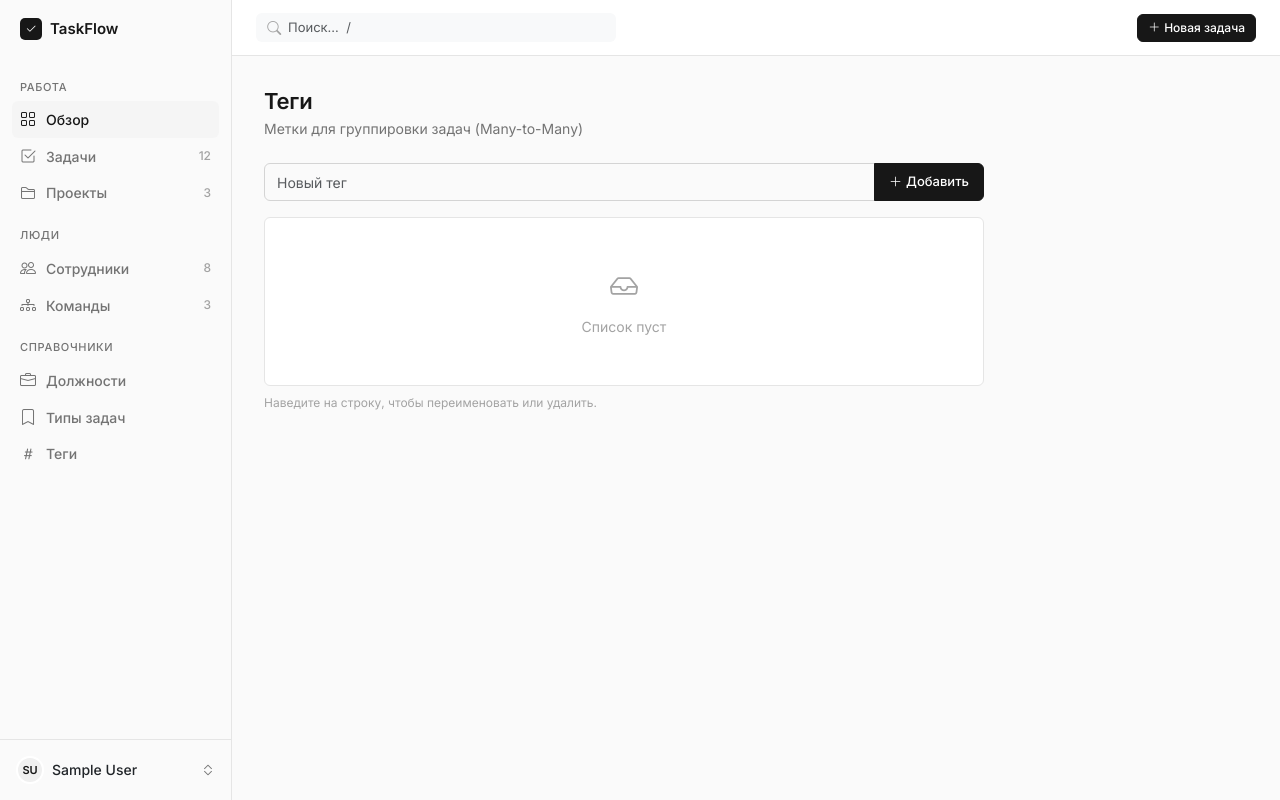
After one commit to GrytsenkoAndrey/mate-py-portfolio-task-manager, a Django app: page /tags/ in a window 1280 px wide. The commit adds this page. Run offline with Django 5.2, Linux system fonts and the light colour scheme; the visitor is signed in with stand-in values (Sample User, id 1); data that the repository does not hold is empty.

Commit message:
add tags page with list view and form

```diff
--- a/manager/forms.py
+++ b/manager/forms.py
@@ -1,6 +1,6 @@
 from django import forms
 
-from .models import Worker
+from .models import Worker, Tag
 
 
 class WorkerUpdateForm(forms.ModelForm):
@@ -49,3 +49,14 @@ class WorkerUpdateForm(forms.ModelForm):
         if commit:
             worker.save()
         return worker
+
+
+class TagForm(forms.ModelForm):
+    class Meta:
+        model = Tag
+        fields = ["name"]
+        widgets = {
+            "name": forms.TextInput(
+                attrs={"class": "form-control", "placeholder": "Новый тег"}
+            ),
+        }
--- a/manager/urls.py
+++ b/manager/urls.py
@@ -3,12 +3,14 @@ from .views import (
     index,
     worker_form,
     worker_detail,
+    TagListView,
 )
 
 urlpatterns = [
     path("", index, name="index"),
     path("worker-form/", worker_form, name="worker-form"),
     path("worker-detail/", worker_detail, name="worker-detail"),
+    path("tags/", TagListView.as_view(), name="tags"),
 ]
 
 app_name = "manager"
--- a/manager/views.py
+++ b/manager/views.py
@@ -1,8 +1,11 @@
 from django.contrib.auth import update_session_auth_hash
 from django.contrib.auth.decorators import login_required
+from django.contrib.auth.mixins import LoginRequiredMixin
 from django.shortcuts import render, redirect
+from django.views import generic
 
-from .forms import WorkerUpdateForm
+from .forms import WorkerUpdateForm, TagForm
+from .models import Tag
 
 
 # Create your views here.
@@ -33,3 +36,25 @@ def worker_detail(request):
     """View function for worker detail page."""
 
     return render(request, "manager/worker-detail.html")
+
+
+class TagListView(LoginRequiredMixin, generic.ListView):
+    model = Tag
+    form_class = TagForm
+    template_name = "manager/tags.html"
+    paginate_by = 10
+
+    def get_context_data(self, **kwargs):
+        context = super().get_context_data(**kwargs)
+        context["tag_form"] = self.form_class()
+        return context
+
+    def post(self, request, *args, **kwargs):
+        form = self.form_class(request.POST)
+        if form.is_valid():
+            form.save()
+            return redirect("manager:tags")
+        self.object_list = self.get_queryset()
+        context = self.get_context_data()
+        context["tag_form"] = form
+        return self.render_to_response(context)
--- a/templates/base.html
+++ b/templates/base.html
@@ -15,19 +15,29 @@
 
   <aside class="tm-sidebar offcanvas-lg offcanvas-start d-flex flex-column" tabindex="-1" id="sidebar">
     <div class="d-flex align-items-center justify-content-between">
-      <a href="index.html" class="tm-brand"><span class="tm-brand-mark"><i class="bi bi-check2"></i></span>TaskFlow</a>
+      <a href="{% url "manager:index" %}" class="tm-brand"><span class="tm-brand-mark"><i class="bi bi-check2"></i></span>TaskFlow</a>
       <button type="button" class="btn-close d-lg-none me-3" data-bs-dismiss="offcanvas" data-bs-target="#sidebar" aria-label="Закрыть"></button>
     </div>
     <nav class="tm-nav flex-grow-1 overflow-auto">
-      <span class="label">Работа</span><a href="index.html" data-section="dashboard"><i class="bi bi-grid"></i>Обзор</a><a href="tasks.html" data-section="tasks"><i class="bi bi-check2-square"></i>Задачи<span class="count">12</span></a><a href="projects.html" data-section="projects"><i class="bi bi-folder2"></i>Проекты<span class="count">3</span></a><span class="label">Люди</span><a href="workers.html" data-section="workers"><i class="bi bi-people"></i>Сотрудники<span class="count">8</span></a><a href="teams.html" data-section="teams"><i class="bi bi-diagram-3"></i>Команды<span class="count">3</span></a><span class="label">Справочники</span><a href="positions.html" data-section="positions"><i class="bi bi-briefcase"></i>Должности</a><a href="task-types.html" data-section="task-types"><i class="bi bi-bookmark"></i>Типы задач</a><a href="tags.html" data-section="tags"><i class="bi bi-hash"></i>Теги</a>
+      <span class="label">Работа</span>
+      <a href="{% url "manager:index" %}" data-section="dashboard"><i class="bi bi-grid"></i>Обзор</a>
+      <a href="tasks.html" data-section="tasks"><i class="bi bi-check2-square"></i>Задачи<span class="count">12</span></a>
+      <a href="projects.html" data-section="projects"><i class="bi bi-folder2"></i>Проекты<span class="count">3</span></a>
+      <span class="label">Люди</span>
+      <a href="workers.html" data-section="workers"><i class="bi bi-people"></i>Сотрудники<span class="count">8</span></a>
+      <a href="teams.html" data-section="teams"><i class="bi bi-diagram-3"></i>Команды<span class="count">3</span></a>
+      <span class="label">Справочники</span>
+      <a href="positions.html" data-section="positions"><i class="bi bi-briefcase"></i>Должности</a>
+      <a href="task-types.html" data-section="task-types"><i class="bi bi-bookmark"></i>Типы задач</a>
+      <a href="{% url "manager:tags" %}" data-section="tags"><i class="bi bi-hash"></i>Теги</a>
     </nav>
     <div class="border-top p-3">
       <div class="dropdown dropup">
         <a href="#" class="d-flex align-items-center gap-2 text-body" data-bs-toggle="dropdown">
-          <span class="avatar " title="Andrii Kovalenko">AK</span>
+          <span class="avatar" title="{{ user.first_name}} {{ user.last_name }}">{{ user.first_name.0 }}{{ user.last_name.0 }}</span>
           <span class="lh-sm flex-grow-1">
-            <span class="d-block fw-medium">Andrii Kovalenko</span>
-            <span class="d-block text-muted small">Developer</span>
+            <span class="d-block fw-medium">{{ user.first_name}} {{ user.last_name }}</span>
+            <span class="d-block text-muted small">{{ user.position }}</span>
           </span>
           <i class="bi bi-chevron-expand text-muted"></i>
         </a>
--- /dev/null
+++ b/templates/manager/tags.html
@@ -0,0 +1,48 @@
+{% extends "base.html" %}
+
+{% block content %}
+    <main class="tm-content">
+      <div class="page-header">
+        <div><h1>Теги</h1><p class="text-muted mb-0 mt-1">Метки для группировки задач (Many-to-Many)</p></div>
+        <div class="d-flex gap-2"></div>
+      </div>
+      <div style="max-width:720px">
+        <form class="d-flex gap-2 mb-3" method="post">
+          {% csrf_token %}
+          <div class="input-group">
+            {{ tag_form.name }}
+            <button type="submit" class="btn btn-dark text-nowrap">
+              <i class="bi bi-plus-lg me-1"></i>Добавить
+            </button>
+          </div>
+          {% for error in tag_form.name.errors %}
+            <div class="text-danger small mt-1">{{ error }}</div>
+          {% endfor %}
+        </form>
+
+        <div class="card">
+          <div id="items" data-filterable data-empty="#items-empty">
+            {% for tag in tag_list %}
+              <div class="list-row" data-item>
+              <i class="bi bi-hash text-muted"></i><a href="tasks.html?tag={{ tag.name }}" class="item-name fw-medium">{{ tag.name }}</a><span class="text-muted small">{{ tag.tasks.count }} задач</span>
+              <div class="actions d-flex gap-1">
+                <button class="btn btn-ghost btn-sm" data-rename aria-label="Переименовать"><i class="bi bi-pencil"></i></button>
+                <button class="btn btn-ghost btn-sm" data-bs-toggle="modal" data-bs-target="#confirmDelete" data-name="{{ tag.name }}" aria-label="Удалить"><i class="bi bi-trash"></i></button>
+              </div>
+            </div>
+            {% empty %}
+            <div id="items-empty" class="empty d-none"><i class="bi bi-inbox"></i>Список пуст</div>
+            {% endfor %}
+          <template><div class="list-row" data-item>
+              <i class="bi bi-hash text-muted"></i><a href="tasks.html?tag=__NAME__" class="item-name fw-medium">__NAME__</a><span class="text-muted small">0</span>
+              <div class="actions d-flex gap-1">
+                <button class="btn btn-ghost btn-sm" data-rename aria-label="Переименовать"><i class="bi bi-pencil"></i></button>
+                <button class="btn btn-ghost btn-sm" data-bs-toggle="modal" data-bs-target="#confirmDelete" data-name="__NAME__" aria-label="Удалить"><i class="bi bi-trash"></i></button>
+              </div>
+            </div></template>
+          </div>
+        </div>
+        <p class="form-text mt-2">Наведите на строку, чтобы переименовать или удалить.</p>
+      </div>
+    </main>
+{% endblock %}
```
Also changed, not shown: templates/includes/pagination.html (added, +17 -0 lines).
